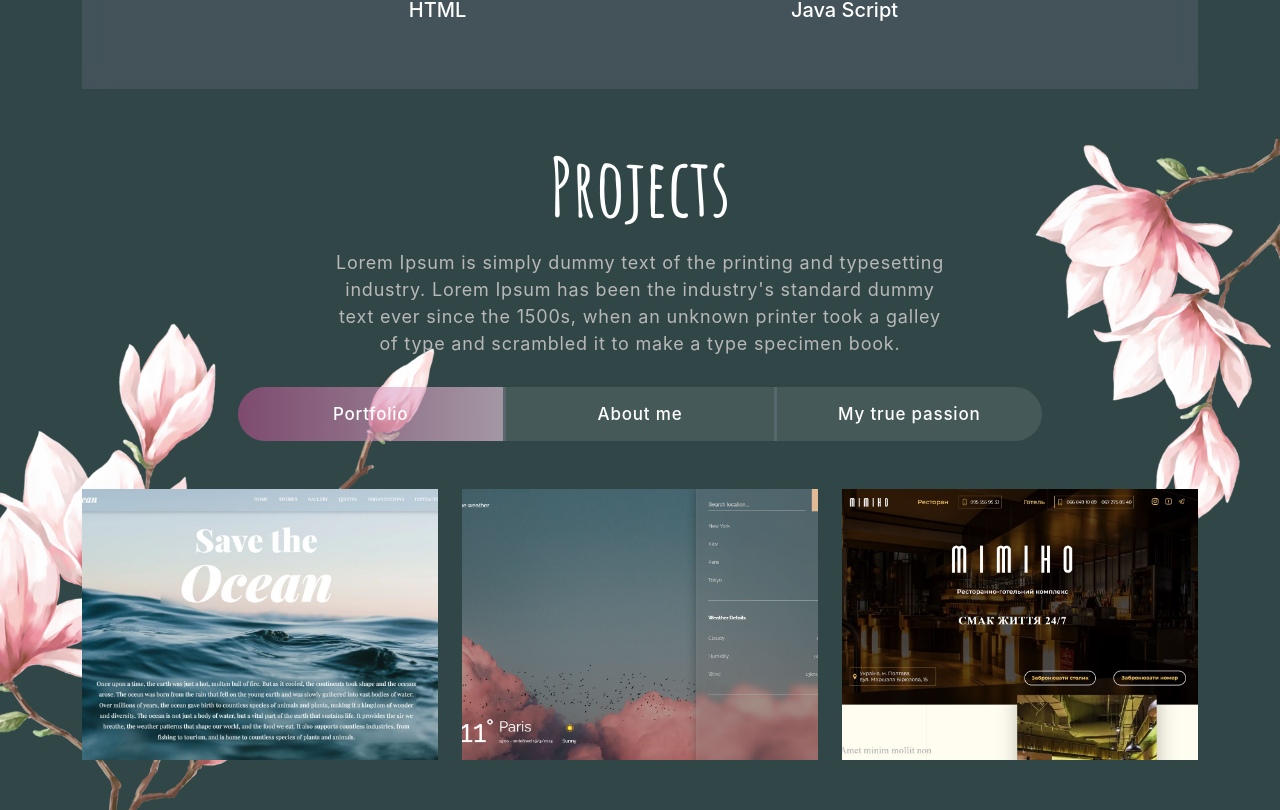
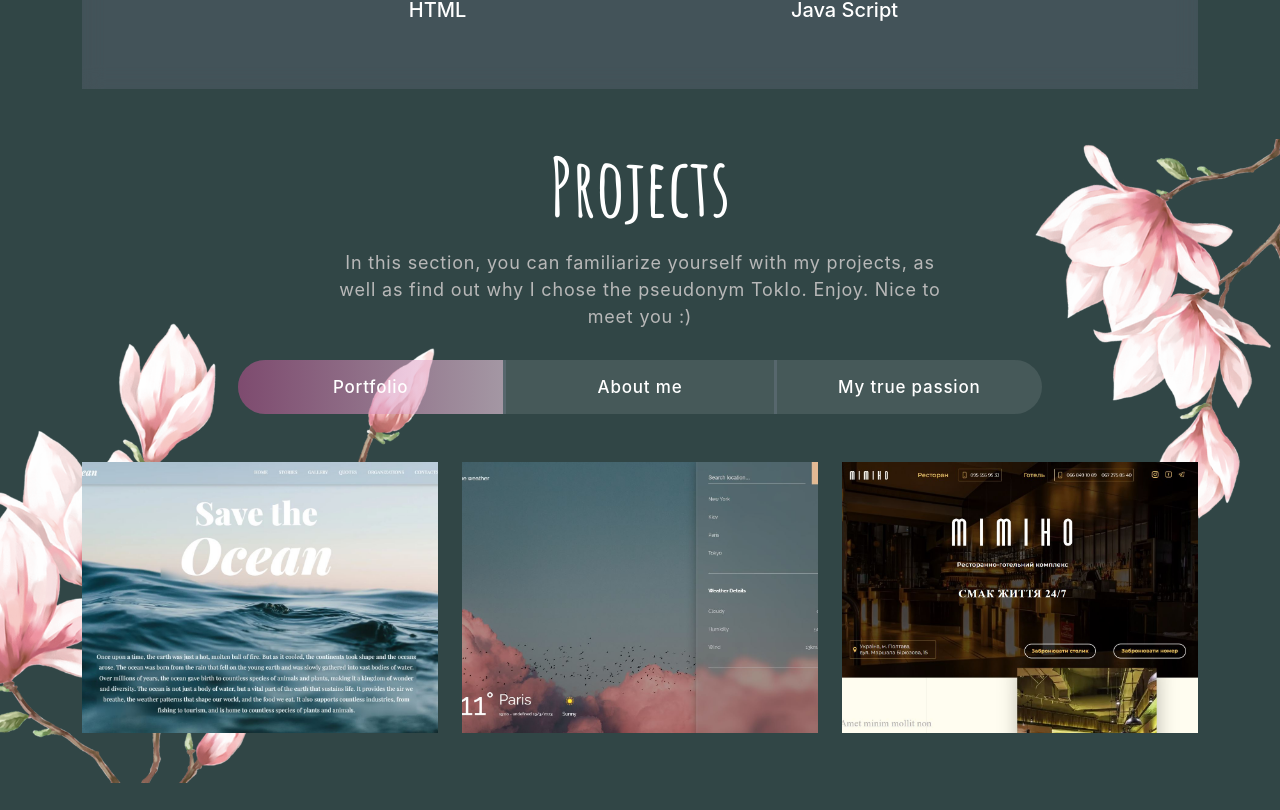
Before and after one commit to Inna-Mykytiuk/Responsive-portfolio-website, a React (Create React App) app: page / in a window 1280 px wide. Shown: the part 1299-2109 px from the top of the page. After the commit the page ends 2082 px from the top, so only its background shows below. Built offline with nearby package versions, Linux system fonts and the light colour scheme.

Commit message:
upday text about me

```diff
--- a/src/components/Projects.js
+++ b/src/components/Projects.js
@@ -64,11 +64,9 @@ export const Projects = () => {
                 >
                   <h2>Projects</h2>
                   <p className="project-text">
-                    Lorem Ipsum is simply dummy text of the printing and
-                    typesetting industry. Lorem Ipsum has been the industry's
-                    standard dummy text ever since the 1500s, when an unknown
-                    printer took a galley of type and scrambled it to make a
-                    type specimen book.
+                    In this section, you can familiarize yourself with my
+                    projects, as well as find out why I chose the pseudonym
+                    TokIo. Enjoy. Nice to meet you :)
                   </p>
                   <Tab.Container id="projects-tabs" defaultActiveKey="first">
                     <Nav
```
